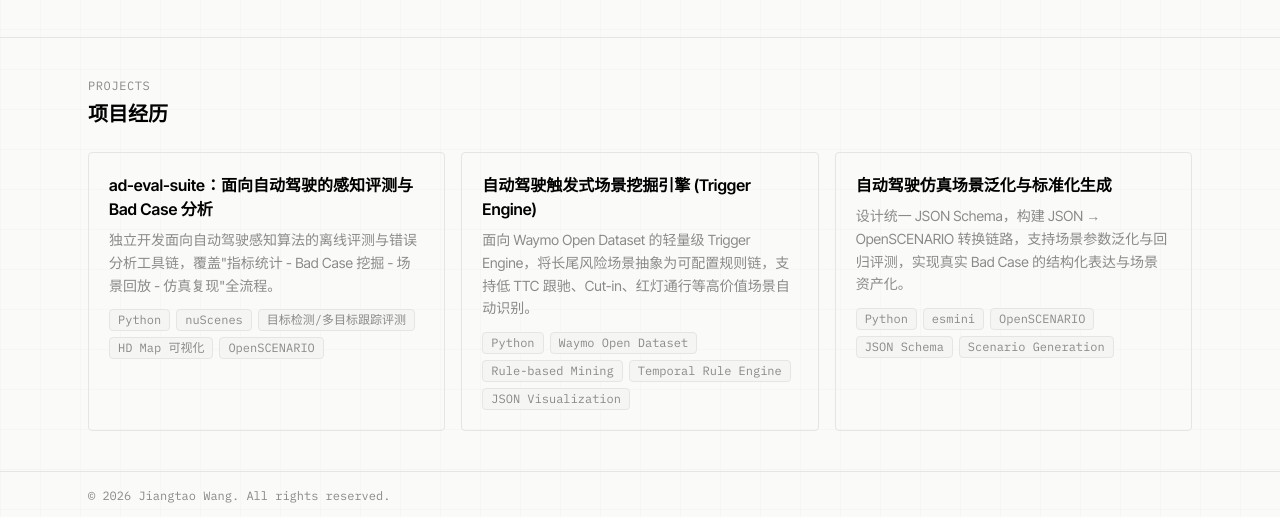
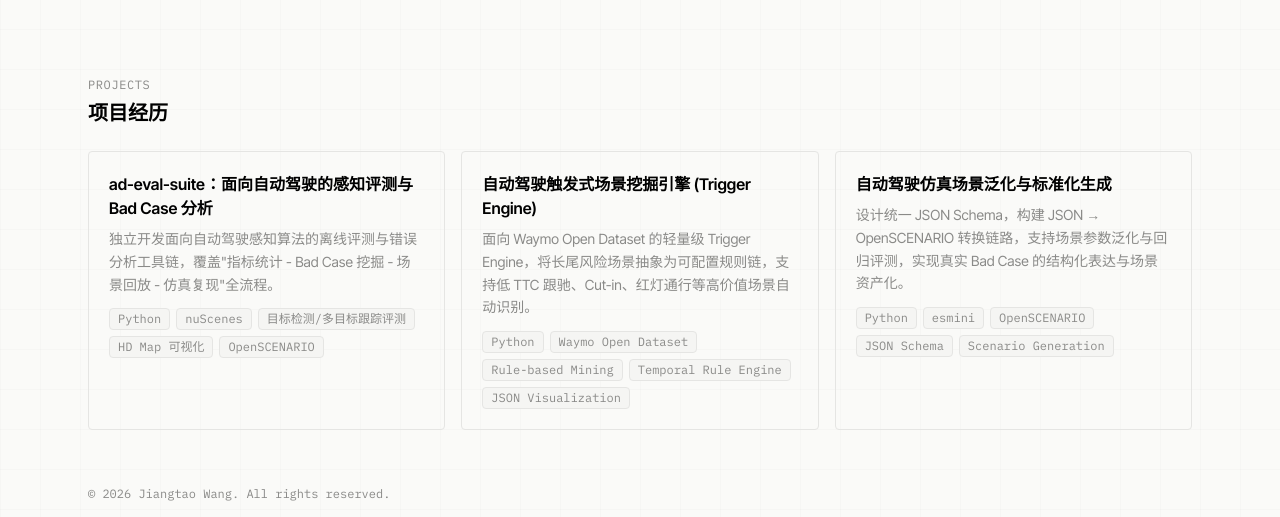
Before and after one commit to cola1917/cola1917.github.io, an Astro site in the folder website/: page / in a window 1280 px wide. Shown: the part 411-928 px from the top of the page. Built offline with nearby package versions, Linux system fonts and the light colour scheme; Astro itself is replaced by a stand-in of ours.

Commit message:
fix: remove section dividers for cleaner look

```diff
--- a/website/src/pages/index.astro
+++ b/website/src/pages/index.astro
@@ -9,7 +9,7 @@ import { projects } from '../content/projects';
   <Hero />
 
   <!-- Projects Section -->
-  <section id="projects" class="py-10 border-t border-border">
+  <section id="projects" class="py-10">
     <div class="max-w-6xl mx-auto px-6">
       <div class="mb-6">
         <p class="text-xs font-mono text-muted uppercase tracking-wider">Projects</p>
@@ -30,7 +30,7 @@ import { projects } from '../content/projects';
   </section>
 
   <!-- Footer -->
-  <footer class="py-4 border-t border-border">
+  <footer class="py-4">
     <div class="max-w-6xl mx-auto px-6">
       <p class="text-xs font-mono text-muted">
         © {new Date().getFullYear()} Jiangtao Wang. All rights reserved.
```
